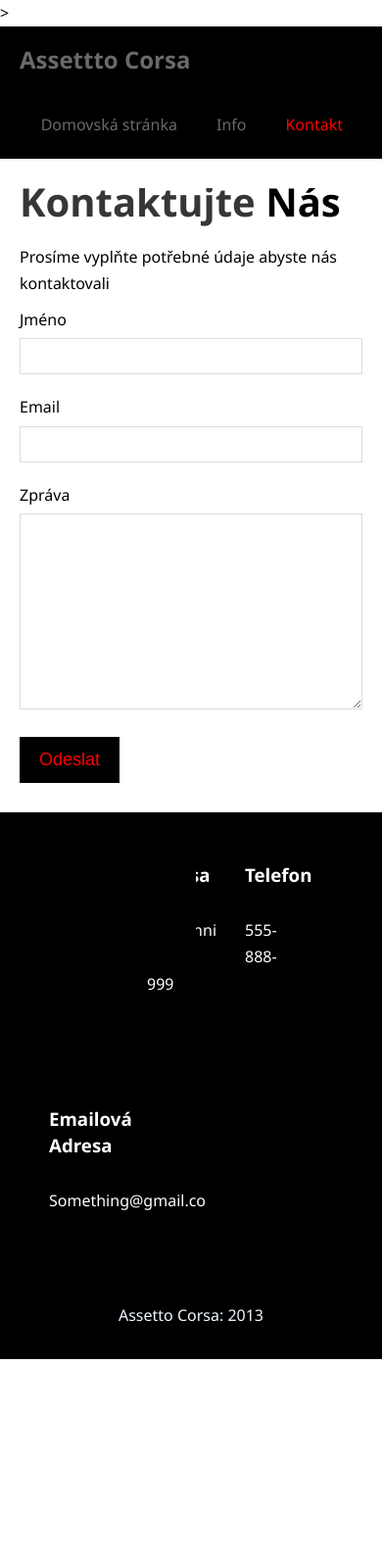
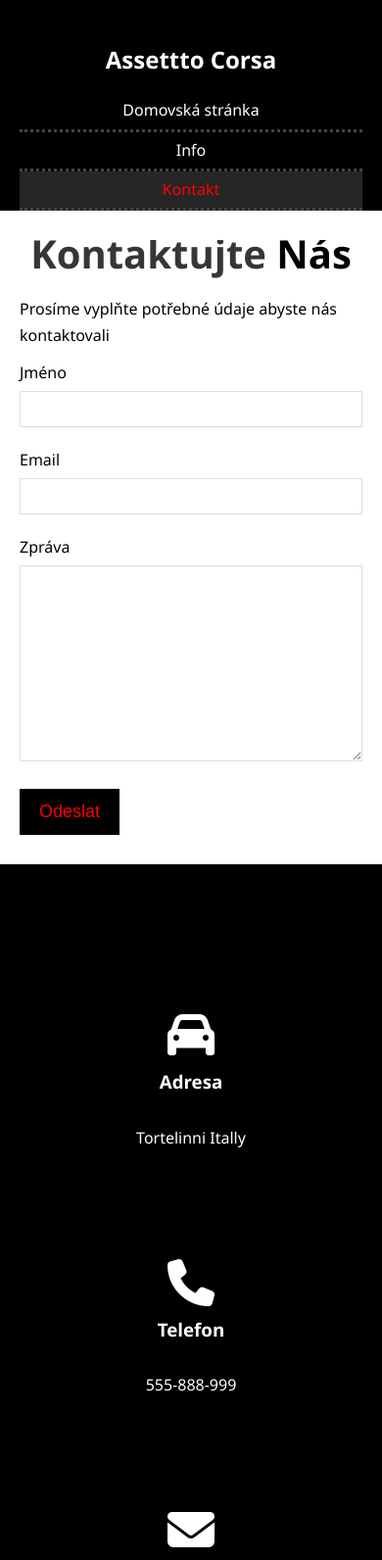
Before and after one commit to MartinScheidel/MartinScheidel2.github.io, a plain HTML site: page Projekt1/contact.html in a window 390 px wide. Shown: the top 1592 px of the page at 98% size. Before the commit the page ends 1387 px from the top, so only its background shows below. Drawn offline with Linux system fonts and the light colour scheme.

Commit message:
First commit 6

```diff
--- a/Projekt1/contact.html
+++ b/Projekt1/contact.html
@@ -2,10 +2,12 @@
 <html lang="cs">
 <meta charset="UTF-8">
 <title>Assetto Corsa</title>
+<link rel="stylesheet" href="https://cdnjs.cloudflare.com/ajax/libs/font-awesome/6.2.0/css/all.min.css" integrity="sha512-xh6O/CkQoPOWDdYTDqeRdPCVd1SpvCA9XXcUnZS2FmJNp1coAFzvtCN9BmamE+4aHK8yyUHUSCcJHgXloTyT2A==" crossorigin="anonymous" referrerpolicy="no-referrer" />
 <link rel="stylesheet"
       href="styly/style.css">
 
-<link rel="stylesheet" media="screen an (max-width: 768px)" href="styly/mobile.css">>
+
+<link rel="stylesheet" media="screen and (max-width: 768px)" href="styly/mobile.css">>
 
 <header>
     <nav id="navbar">
@@ -20,7 +22,7 @@
     </nav>
 </header>
 
-<section id="contact-form" class="py-3">
+<section id="contact-form" class="bg-light py-3">
     <div class="container">
         <h1 class="l-heading"><span class="text-primary">Kontaktujte</span> Nás</h1>
         <p>Prosíme vyplňte potřebné údaje abyste nás kontaktovali</p>
@@ -42,21 +44,24 @@
     </div>
 </section>
 
-<section id="contact-info" class="bg-dark containerradek">
-    <div class="box bg-dark">
-        <i class="box"></i>
+<section id="contact-info" class="bg-dark">
+    <div class="container">
+        <div class="box">
+            <div class="box"></div>
+            <i class="fas fa-car fa-3x"></i>
             <h3>Adresa</h3>
             <p>Tortelinni Itally</p>
         </div>
-    <div class="box bg-dark">
-        <i class="box"></i>
+        <div class="box">
+            <i class="fas fa-phone fa-3x"></i>
             <h3>Telefon</h3>
             <p>555-888-999</p>
         </div>
-    <div class="box bg-dark">
+        <div class="box">
             <i class="fas fa-envelope fa-3x"></i>
             <h3>Emailová Adresa</h3>
             <p>Something@gmail.co</p>
+        </div>
     </div>
 </section>
 
--- a/Projekt1/styly/mobile.css
+++ b/Projekt1/styly/mobile.css
@@ -1,11 +1,15 @@
 /*index*/
+header {
+    text-align: center;
+    align-content: center;
+}
 
 #navbar .logo{
     float: none;
     text-align: center;
 }
 
-#navbar ul li{
+#navbar ul, #navbar ul li{
     float: none;
 }
 
--- a/Projekt1/styly/style.css
+++ b/Projekt1/styly/style.css
@@ -27,6 +27,7 @@
 html,body{
     font-family: "Segoe UI", Tahoma, Geneva, Verdanay sans-serif;
     line-height: 1.7em;
+    background: black;
 }
 
 a{
@@ -43,11 +44,11 @@ p{
 }
 
 #navbar{
-    background: black;
+    background: #000000;
 }
 
 #navbar a{
-    color: dimgrey;
+    color: #ffffff;
 }
 
 #navbar h1{
@@ -72,7 +73,7 @@ p{
 
 #navbar ul li a:hover,
 #navbar ul li a.current{
-    background: black;
+    background: #262626;
     color: #ff0000;
 }
 
@@ -87,7 +88,7 @@ p{
 }
 
 .bg-primary{
-    background: #ffffff;
+    background: #ff6c6c;
     color: black;
 }
 
@@ -196,10 +197,9 @@ p{
 
 #about-info .info-right img{
     display: block;
-    margin: 0 0 0 30px;
-    width: 90%;
-    padding-left: 100px;
-    padding-top: 80px;
+    margin: auto;
+    width: 100%;
+    min-height: 100%;
 }
 
 #about-info .info-left{
@@ -211,7 +211,7 @@ p{
 
 /*testimonials*/
 #testimonials{
-    height: 600px;
+    height: 100%;
     background: url("/Projekt1/Screenshot_ddm_suzuki_swift_fonteny_14-1-122-20-19-48.png") no-repeat center center/cover;
     padding-top: 100px;
 }
@@ -267,9 +267,3 @@ p{
     outline: none;
     border-color: cornflowerblue;
 }
-
-
-.containerradek {
-    overflow: auto;
-    padding: 0 190px 0 0;
-}
```
Also changed, not shown: Projekt1/About.html (+4 -4 lines), Projekt1/index.html (+3 -6 lines). Lines whose indentation alone changed are shown as unchanged.
